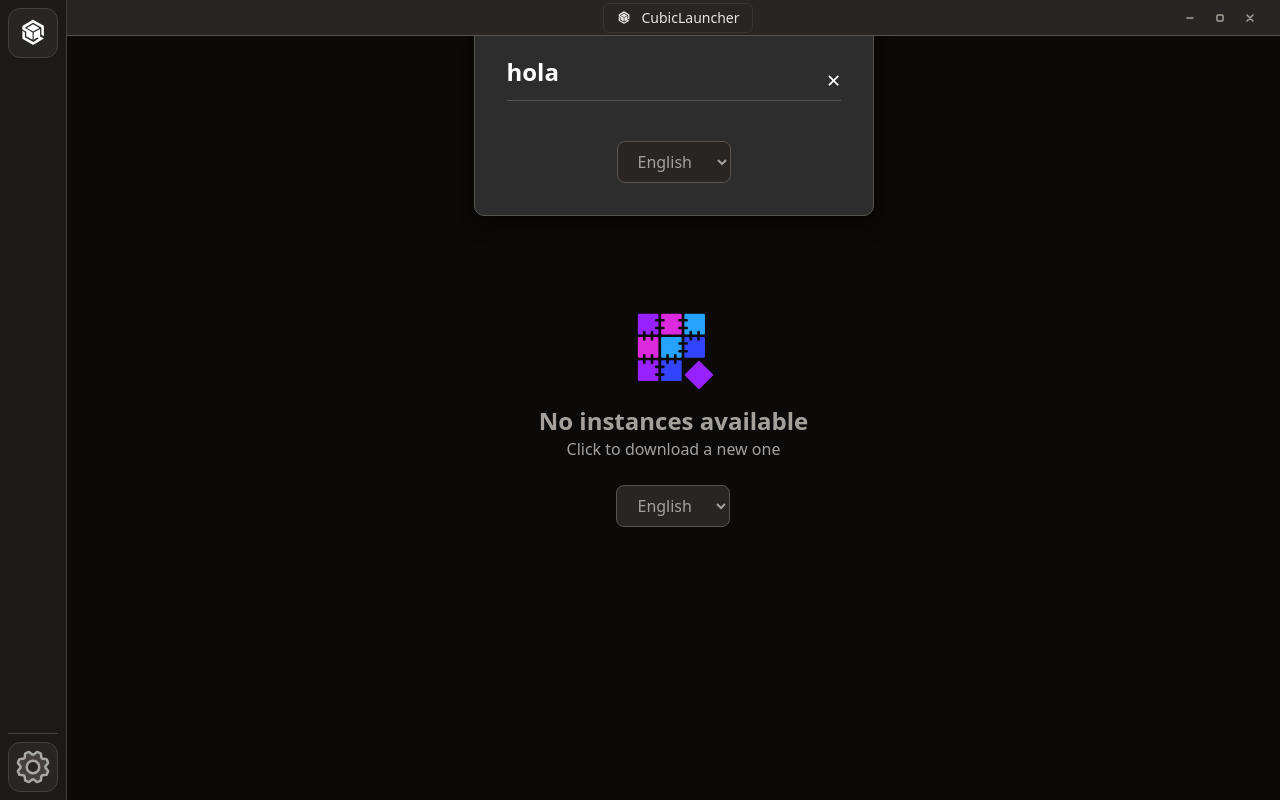
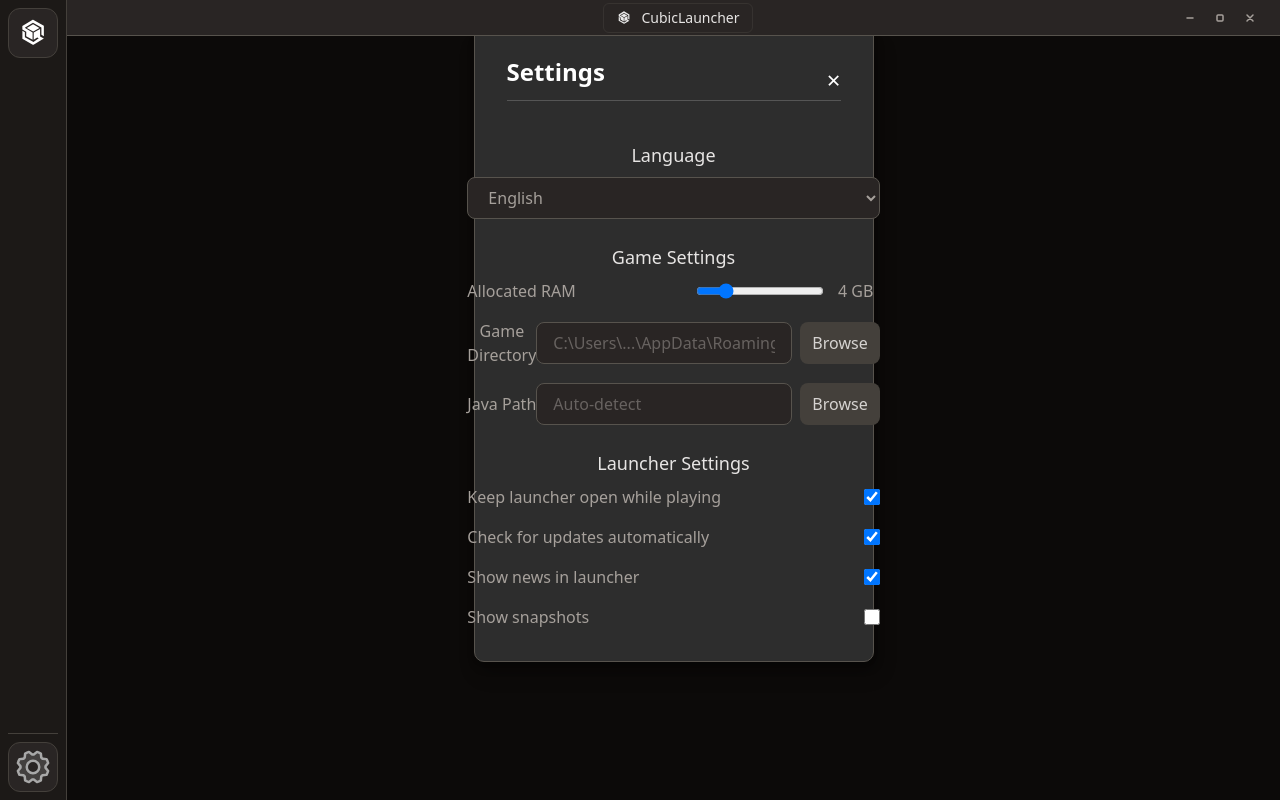
Before and after one commit to CubicLauncher/launcher-ts, a Vue app in the folder src/ui/: page / in a window 1280 px wide. Both pictures are taken after a click on the element 33 px from the left and 767 px from the top of the page. Built offline with nearby package versions, Linux system fonts and the light colour scheme.

Commit message:
modal de settings

```diff
--- a/package.json
+++ b/package.json
@@ -22,14 +22,15 @@
   },
   "devDependencies": {
     "@biomejs/biome": "1.9.4",
+    "@swc/cli": "^0.7.7",
+    "@swc/core": "^1.11.24",
     "@types/node": "^22.15.21",
     "@types/semver": "^7.7.0",
-    "@swc/cli": "^0.7.7",
-    "@swc/core": "^1.11.24",
     "cross-env": "^7.0.3",
     "electron": "^36.2.1",
     "electron-builder": "^26.0.12",
     "oxlint": "^0.16.11",
+    "sass-embedded": "^1.89.1",
     "typescript": "^5.8.3"
   },
   "build": {
--- a/src/ui/src/components/modals/SettingsModal.vue
+++ b/src/ui/src/components/modals/SettingsModal.vue
@@ -1,15 +1,111 @@
 <template>
-    <BaseModal v-model="rosquilla.isSettingsModalOpen" title="hola">
-      <div class="mt-6">
+    <BaseModal v-model="rosquilla.isSettingsModalOpen" title="Settings">
+      <div class="mt-6 space-y-6">
+        <!-- Language Settings -->
+        <div class="space-y-2">
+          <h3 class="text-lg font-medium text-stone-200">Language</h3>
           <select
             v-model="languageStore.CurrentLanguage"
             @change="languageStore.setCurrentLanguage(languageStore.CurrentLanguage)"
-          class="px-4 py-2 bg-stone-800 text-stone-400 rounded-lg border border-stone-600 focus:outline-none focus:border-stone-400"
+            class="w-full px-4 py-2 bg-stone-800 text-stone-400 rounded-lg border border-stone-600 focus:outline-none focus:border-stone-400"
           >
             <option v-for="lang in languages" :key="lang.code" :value="lang.code">
               {{ lang.name }}
             </option>
           </select>
+        </div>
+
+        <!-- Game Settings -->
+        <div class="space-y-2">
+          <h3 class="text-lg font-medium text-stone-200">Game Settings</h3>
+          <div class="space-y-4">
+            <!-- RAM Settings -->
+            <div class="flex items-center justify-between">
+              <label class="text-stone-400">Allocated RAM</label>
+              <div class="flex items-center space-x-2">
+                <input
+                  type="range"
+                  v-model="gameSettings.ram"
+                  min="1"
+                  max="16"
+                  class="w-32"
+                />
+                <span class="text-stone-400 w-12">{{ gameSettings.ram }} GB</span>
+              </div>
+            </div>
+
+            <!-- Game Directory -->
+            <div class="flex items-center justify-between">
+              <label class="text-stone-400">Game Directory</label>
+              <div class="flex space-x-2">
+                <input
+                  type="text"
+                  v-model="gameSettings.gameDirectory"
+                  class="px-4 py-2 bg-stone-800 text-stone-400 rounded-lg border border-stone-600 focus:outline-none focus:border-stone-400 w-64"
+                  placeholder="C:\Users\...\AppData\Roaming\.minecraft"
+                />
+                <button class="px-3 py-2 bg-stone-700 text-stone-300 rounded-lg hover:bg-stone-600">
+                  Browse
+                </button>
+              </div>
+            </div>
+
+            <!-- Java Settings -->
+            <div class="flex items-center justify-between">
+              <label class="text-stone-400">Java Path</label>
+              <div class="flex space-x-2">
+                <input
+                  type="text"
+                  v-model="gameSettings.javaPath"
+                  class="px-4 py-2 bg-stone-800 text-stone-400 rounded-lg border border-stone-600 focus:outline-none focus:border-stone-400 w-64"
+                  placeholder="Auto-detect"
+                />
+                <button class="px-3 py-2 bg-stone-700 text-stone-300 rounded-lg hover:bg-stone-600">
+                  Browse
+                </button>
+              </div>
+            </div>
+          </div>
+        </div>
+
+        <!-- Launcher Settings -->
+        <div class="space-y-2">
+          <h3 class="text-lg font-medium text-stone-200">Launcher Settings</h3>
+          <div class="space-y-4">
+            <div class="flex items-center justify-between">
+              <label class="text-stone-400">Keep launcher open while playing</label>
+              <input
+                type="checkbox"
+                v-model="launcherSettings.keepOpen"
+                class="w-4 h-4 text-blue-600 bg-stone-800 border-stone-600 rounded focus:ring-blue-500"
+              />
+            </div>
+            <div class="flex items-center justify-between">
+              <label class="text-stone-400">Check for updates automatically</label>
+              <input
+                type="checkbox"
+                v-model="launcherSettings.autoUpdate"
+                class="w-4 h-4 text-blue-600 bg-stone-800 border-stone-600 rounded focus:ring-blue-500"
+              />
+            </div>
+            <div class="flex items-center justify-between">
+              <label class="text-stone-400">Show news in launcher</label>
+              <input
+                type="checkbox"
+                v-model="launcherSettings.showNews"
+                class="w-4 h-4 text-blue-600 bg-stone-800 border-stone-600 rounded focus:ring-blue-500"
+              />
+            </div>
+            <div class="flex items-center justify-between">
+              <label class="text-stone-400">Show snapshots</label>
+              <input
+                type="checkbox"
+                v-model="launcherSettings.showSnapshots"
+                class="w-4 h-4 text-blue-600 bg-stone-800 border-stone-600 rounded focus:ring-blue-500"
+              />
+            </div>
+          </div>
+        </div>
       </div>
     </BaseModal>
 </template>
@@ -18,6 +114,7 @@
 import { useLanguageStore } from '../../stores/LanguageStore';
 import { useLauncherStore } from '../../stores/LauncherStore';
 import BaseModal from '../modals/BaseModal.vue';
+import { ref } from 'vue';
 
 const rosquilla = useLauncherStore()
 const languageStore = useLanguageStore();
@@ -26,4 +123,21 @@
   { code: 'en', name: 'English' },
   { code: 'es', name: 'Español' }
 ];
+
+const gameSettings = ref({
+  ram: 4,
+  gameDirectory: '',
+  javaPath: '',
+  resolution: {
+    width: 854,
+    height: 480
+  }
+});
+
+const launcherSettings = ref({
+  keepOpen: true,
+  autoUpdate: true,
+  showNews: true,
+  showSnapshots: false
+});
 </script>
```
Lines whose indentation alone changed are shown as unchanged.
